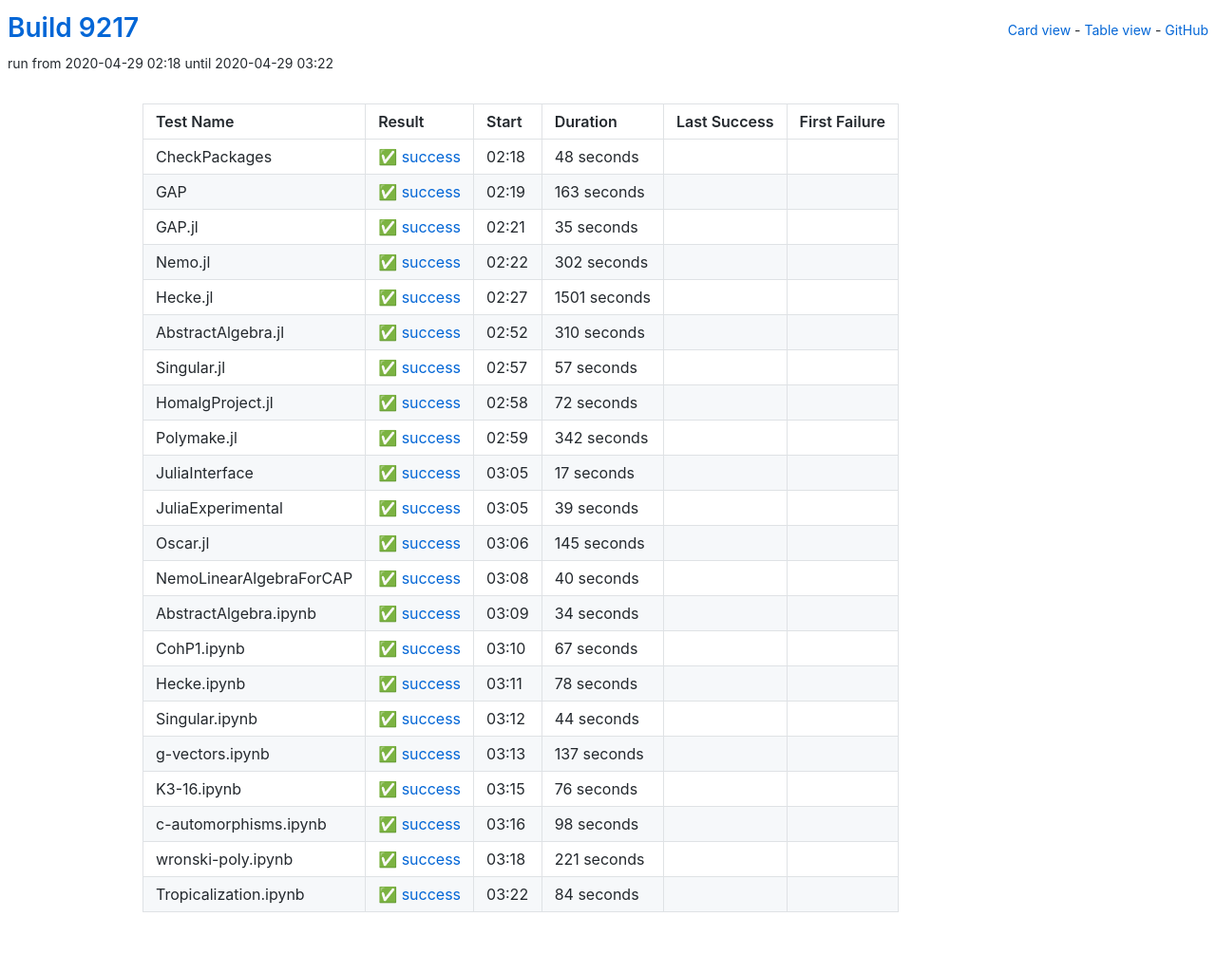
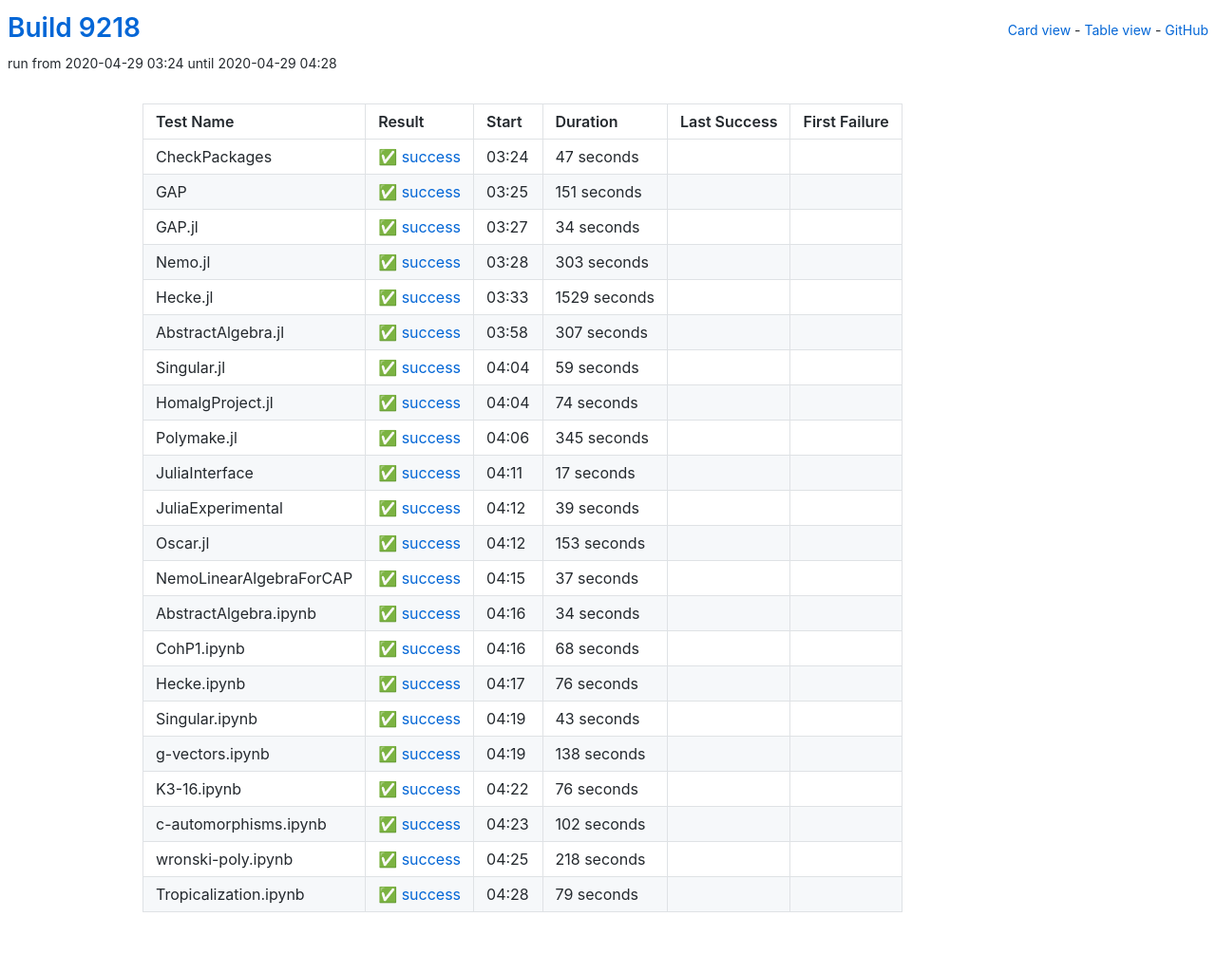
Before and after one commit to oscar-system/oscar-ci-status, a Jekyll site: the page built from table.html, in a window 1280 px wide. Shown: the whole page at 95% size. Built offline with Jekyll 4.4.1, drawn with Linux system fonts in a browser that asks for light colours.

Commit message:
Build 9218

```diff
--- a/_data/ci.yml
+++ b/_data/ci.yml
@@ -1,104 +1,104 @@
-build: 9217
-build_url: https://oscarci.mathematik.uni-kl.de/job/oscar/9217/
+build: 9218
+build_url: https://oscarci.mathematik.uni-kl.de/job/oscar/9218/
 job: oscar
 tests:
-- duration: 48
+- duration: 47
   exitcode: 0
   first_failure: false
   first_failure_url: null
   last_success: false
   last_success_url: null
-  log: https://oscarci.mathematik.uni-kl.de/job/oscar/9217/artifact/logs/build-9217/CheckPackages.log
+  log: https://oscarci.mathematik.uni-kl.de/job/oscar/9218/artifact/logs/build-9218/CheckPackages.log
   name: CheckPackages
-  start: 2020-04-29 02:18
+  start: 2020-04-29 03:24
   status: success
   success: true
-- duration: 163
+- duration: 151
   exitcode: 0
   first_failure: false
   first_failure_url: null
   last_success: false
   last_success_url: null
-  log: https://oscarci.mathematik.uni-kl.de/job/oscar/9217/artifact/logs/build-9217/GAP.log
+  log: https://oscarci.mathematik.uni-kl.de/job/oscar/9218/artifact/logs/build-9218/GAP.log
   name: GAP
-  start: 2020-04-29 02:19
+  start: 2020-04-29 03:25
   status: success
   success: true
-- duration: 35
+- duration: 34
   exitcode: 0
   first_failure: false
   first_failure_url: null
   last_success: false
   last_success_url: null
-  log: https://oscarci.mathematik.uni-kl.de/job/oscar/9217/artifact/logs/build-9217/GAP.jl.log
+  log: https://oscarci.mathematik.uni-kl.de/job/oscar/9218/artifact/logs/build-9218/GAP.jl.log
   name: GAP.jl
-  start: 2020-04-29 02:21
+  start: 2020-04-29 03:27
   status: success
   success: true
-- duration: 302
+- duration: 303
   exitcode: 0
   first_failure: false
   first_failure_url: null
   last_success: false
   last_success_url: null
-  log: https://oscarci.mathematik.uni-kl.de/job/oscar/9217/artifact/logs/build-9217/Nemo.jl.log
+  log: https://oscarci.mathematik.uni-kl.de/job/oscar/9218/artifact/logs/build-9218/Nemo.jl.log
   name: Nemo.jl
-  start: 2020-04-29 02:22
+  start: 2020-04-29 03:28
   status: success
   success: true
-- duration: 1501
+- duration: 1529
   exitcode: 0
   first_failure: false
   first_failure_url: null
   last_success: false
   last_success_url: null
-  log: https://oscarci.mathematik.uni-kl.de/job/oscar/9217/artifact/logs/build-9217/Hecke.jl.log
+  log: https://oscarci.mathematik.uni-kl.de/job/oscar/9218/artifact/logs/build-9218/Hecke.jl.log
   name: Hecke.jl
-  start: 2020-04-29 02:27
+  start: 2020-04-29 03:33
   status: success
   success: true
-- duration: 310
+- duration: 307
   exitcode: 0
   first_failure: false
   first_failure_url: null
   last_success: false
   last_success_url: null
-  log: https://oscarci.mathematik.uni-kl.de/job/oscar/9217/artifact/logs/build-9217/AbstractAlgebra.jl.log
+  log: https://oscarci.mathematik.uni-kl.de/job/oscar/9218/artifact/logs/build-9218/AbstractAlgebra.jl.log
   name: AbstractAlgebra.jl
-  start: 2020-04-29 02:52
+  start: 2020-04-29 03:58
   status: success
   success: true
-- duration: 57
+- duration: 59
   exitcode: 0
   first_failure: false
   first_failure_url: null
   last_success: false
   last_success_url: null
-  log: https://oscarci.mathematik.uni-kl.de/job/oscar/9217/artifact/logs/build-9217/Singular.jl.log
+  log: https://oscarci.mathematik.uni-kl.de/job/oscar/9218/artifact/logs/build-9218/Singular.jl.log
   name: Singular.jl
-  start: 2020-04-29 02:57
+  start: 2020-04-29 04:04
   status: success
   success: true
-- duration: 72
+- duration: 74
   exitcode: 0
   first_failure: false
   first_failure_url: null
   last_success: false
   last_success_url: null
-  log: https://oscarci.mathematik.uni-kl.de/job/oscar/9217/artifact/logs/build-9217/HomalgProject.jl.log
+  log: https://oscarci.mathematik.uni-kl.de/job/oscar/9218/artifact/logs/build-9218/HomalgProject.jl.log
   name: HomalgProject.jl
-  start: 2020-04-29 02:58
+  start: 2020-04-29 04:04
   status: success
   success: true
-- duration: 342
+- duration: 345
   exitcode: 0
   first_failure: false
   first_failure_url: null
   last_success: false
   last_success_url: null
-  log: https://oscarci.mathematik.uni-kl.de/job/oscar/9217/artifact/logs/build-9217/Polymake.jl.log
+  log: https://oscarci.mathematik.uni-kl.de/job/oscar/9218/artifact/logs/build-9218/Polymake.jl.log
   name: Polymake.jl
-  start: 2020-04-29 02:59
+  start: 2020-04-29 04:06
   status: success
   success: true
 - duration: 17
@@ -107,9 +107,9 @@
   first_failure_url: null
   last_success: false
   last_success_url: null
-  log: https://oscarci.mathematik.uni-kl.de/job/oscar/9217/artifact/logs/build-9217/JuliaInterface.log
+  log: https://oscarci.mathematik.uni-kl.de/job/oscar/9218/artifact/logs/build-9218/JuliaInterface.log
   name: JuliaInterface
-  start: 2020-04-29 03:05
+  start: 2020-04-29 04:11
   status: success
   success: true
 - duration: 39
@@ -118,31 +118,31 @@
   first_failure_url: null
   last_success: false
   last_success_url: null
-  log: https://oscarci.mathematik.uni-kl.de/job/oscar/9217/artifact/logs/build-9217/JuliaExperimental.log
+  log: https://oscarci.mathematik.uni-kl.de/job/oscar/9218/artifact/logs/build-9218/JuliaExperimental.log
   name: JuliaExperimental
-  start: 2020-04-29 03:05
+  start: 2020-04-29 04:12
   status: success
   success: true
-- duration: 145
+- duration: 153
   exitcode: 0
   first_failure: false
   first_failure_url: null
   last_success: false
   last_success_url: null
-  log: https://oscarci.mathematik.uni-kl.de/job/oscar/9217/artifact/logs/build-9217/Oscar.jl.log
+  log: https://oscarci.mathematik.uni-kl.de/job/oscar/9218/artifact/logs/build-9218/Oscar.jl.log
   name: Oscar.jl
-  start: 2020-04-29 03:06
+  start: 2020-04-29 04:12
   status: success
   success: true
-- duration: 40
+- duration: 37
   exitcode: 0
   first_failure: false
   first_failure_url: null
   last_success: false
   last_success_url: null
-  log: https://oscarci.mathematik.uni-kl.de/job/oscar/9217/artifact/logs/build-9217/NemoLinearAlgebraForCAP.log
+  log: https://oscarci.mathematik.uni-kl.de/job/oscar/9218/artifact/logs/build-9218/NemoLinearAlgebraForCAP.log
   name: NemoLinearAlgebraForCAP
-  start: 2020-04-29 03:08
+  start: 2020-04-29 04:15
   status: success
   success: true
 - duration: 34
@@ -151,53 +151,20 @@
   first_failure_url: null
   last_success: false
   last_success_url: null
-  log: https://oscarci.mathematik.uni-kl.de/job/oscar/9217/artifact/logs/build-9217/AbstractAlgebra.ipynb.log
+  log: https://oscarci.mathematik.uni-kl.de/job/oscar/9218/artifact/logs/build-9218/AbstractAlgebra.ipynb.log
   name: AbstractAlgebra.ipynb
-  start: 2020-04-29 03:09
+  start: 2020-04-29 04:16
   status: success
   success: true
-- duration: 67
+- duration: 68
   exitcode: 0
   first_failure: false
   first_failure_url: null
   last_success: false
   last_success_url: null
-  log: https://oscarci.mathematik.uni-kl.de/job/oscar/9217/artifact/logs/build-9217/CohP1.ipynb.log
+  log: https://oscarci.mathematik.uni-kl.de/job/oscar/9218/artifact/logs/build-9218/CohP1.ipynb.log
   name: CohP1.ipynb
-  start: 2020-04-29 03:10
-  status: success
-  success: true
-- duration: 78
-  exitcode: 0
-  first_failure: false
-  first_failure_url: null
-  last_success: false
-  last_success_url: null
-  log: https://oscarci.mathematik.uni-kl.de/job/oscar/9217/artifact/logs/build-9217/Hecke.ipynb.log
-  name: Hecke.ipynb
-  start: 2020-04-29 03:11
-  status: success
-  success: true
-- duration: 44
-  exitcode: 0
-  first_failure: false
-  first_failure_url: null
-  last_success: false
-  last_success_url: null
-  log: https://oscarci.mathematik.uni-kl.de/job/oscar/9217/artifact/logs/build-9217/Singular.ipynb.log
-  name: Singular.ipynb
-  start: 2020-04-29 03:12
-  status: success
-  success: true
-- duration: 137
-  exitcode: 0
-  first_failure: false
-  first_failure_url: null
-  last_success: false
-  last_success_url: null
-  log: https://oscarci.mathematik.uni-kl.de/job/oscar/9217/artifact/logs/build-9217/g-vectors.ipynb.log
-  name: g-vectors.ipynb
-  start: 2020-04-29 03:13
+  start: 2020-04-29 04:16
   status: success
   success: true
 - duration: 76
@@ -206,41 +173,74 @@
   first_failure_url: null
   last_success: false
   last_success_url: null
-  log: https://oscarci.mathematik.uni-kl.de/job/oscar/9217/artifact/logs/build-9217/K3-16.ipynb.log
-  name: K3-16.ipynb
-  start: 2020-04-29 03:15
+  log: https://oscarci.mathematik.uni-kl.de/job/oscar/9218/artifact/logs/build-9218/Hecke.ipynb.log
+  name: Hecke.ipynb
+  start: 2020-04-29 04:17
   status: success
   success: true
-- duration: 98
+- duration: 43
   exitcode: 0
   first_failure: false
   first_failure_url: null
   last_success: false
   last_success_url: null
-  log: https://oscarci.mathematik.uni-kl.de/job/oscar/9217/artifact/logs/build-9217/c-automorphisms.ipynb.log
-  name: c-automorphisms.ipynb
-  start: 2020-04-29 03:16
+  log: https://oscarci.mathematik.uni-kl.de/job/oscar/9218/artifact/logs/build-9218/Singular.ipynb.log
+  name: Singular.ipynb
+  start: 2020-04-29 04:19
   status: success
   success: true
-- duration: 221
+- duration: 138
   exitcode: 0
   first_failure: false
   first_failure_url: null
   last_success: false
   last_success_url: null
-  log: https://oscarci.mathematik.uni-kl.de/job/oscar/9217/artifact/logs/build-9217/wronski-poly.ipynb.log
-  name: wronski-poly.ipynb
-  start: 2020-04-29 03:18
+  log: https://oscarci.mathematik.uni-kl.de/job/oscar/9218/artifact/logs/build-9218/g-vectors.ipynb.log
+  name: g-vectors.ipynb
+  start: 2020-04-29 04:19
   status: success
   success: true
-- duration: 84
+- duration: 76
   exitcode: 0
   first_failure: false
   first_failure_url: null
   last_success: false
   last_success_url: null
-  log: https://oscarci.mathematik.uni-kl.de/job/oscar/9217/artifact/logs/build-9217/Tropicalization.ipynb.log
-  name: Tropicalization.ipynb
-  start: 2020-04-29 03:22
+  log: https://oscarci.mathematik.uni-kl.de/job/oscar/9218/artifact/logs/build-9218/K3-16.ipynb.log
+  name: K3-16.ipynb
+  start: 2020-04-29 04:22
   status: success
   success: true
+- duration: 102
+  exitcode: 0
+  first_failure: false
+  first_failure_url: null
+  last_success: false
+  last_success_url: null
+  log: https://oscarci.mathematik.uni-kl.de/job/oscar/9218/artifact/logs/build-9218/c-automorphisms.ipynb.log
+  name: c-automorphisms.ipynb
+  start: 2020-04-29 04:23
+  status: success
+  success: true
+- duration: 218
+  exitcode: 0
+  first_failure: false
+  first_failure_url: null
+  last_success: false
+  last_success_url: null
+  log: https://oscarci.mathematik.uni-kl.de/job/oscar/9218/artifact/logs/build-9218/wronski-poly.ipynb.log
+  name: wronski-poly.ipynb
+  start: 2020-04-29 04:25
+  status: success
+  success: true
+- duration: 79
+  exitcode: 0
+  first_failure: false
+  first_failure_url: null
+  last_success: false
+  last_success_url: null
+  log: https://oscarci.mathematik.uni-kl.de/job/oscar/9218/artifact/logs/build-9218/Tropicalization.ipynb.log
+  name: Tropicalization.ipynb
+  start: 2020-04-29 04:28
+  status: success
+  success: true
```
Also changed, not shown: README.md.
